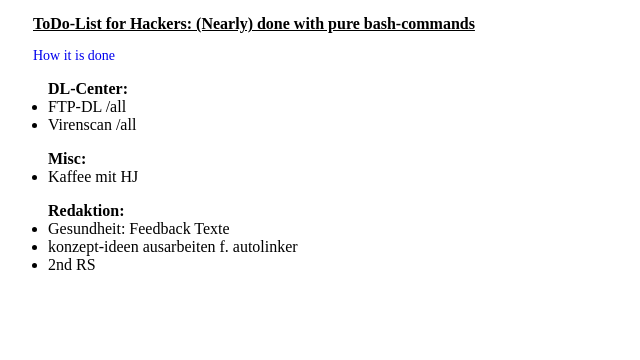
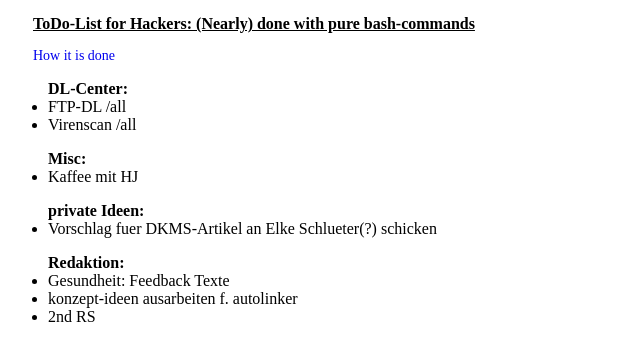
Before and after one commit to sdoering/Hackers-ToDo-List, a plain HTML site: page index.html in a window 1280 px wide. Shown: the whole page, without its empty margins (0-640 px from the left). Drawn offline with Linux system fonts and the light colour scheme.

Commit message:
added tasks and a little structure

```diff
--- a/index.html
+++ b/index.html
@@ -18,6 +18,11 @@
  </ul>
 
  <ul class="3">
+  <li style="list-style-type:none; font-weight:bold;">private Ideen:</li>
+  <li id=DKMS>Vorschlag fuer DKMS-Artikel an Elke Schlueter(?) schicken</li>
+ </ul>
+
+ <ul class="4">
   <li style="list-style-type:none; font-weight:bold;">Redaktion:</li>
   <li id="Gesundheit">Gesundheit: Feedback Texte</li>
   <li id=autolinker>konzept-ideen ausarbeiten f. autolinker</li>
```
